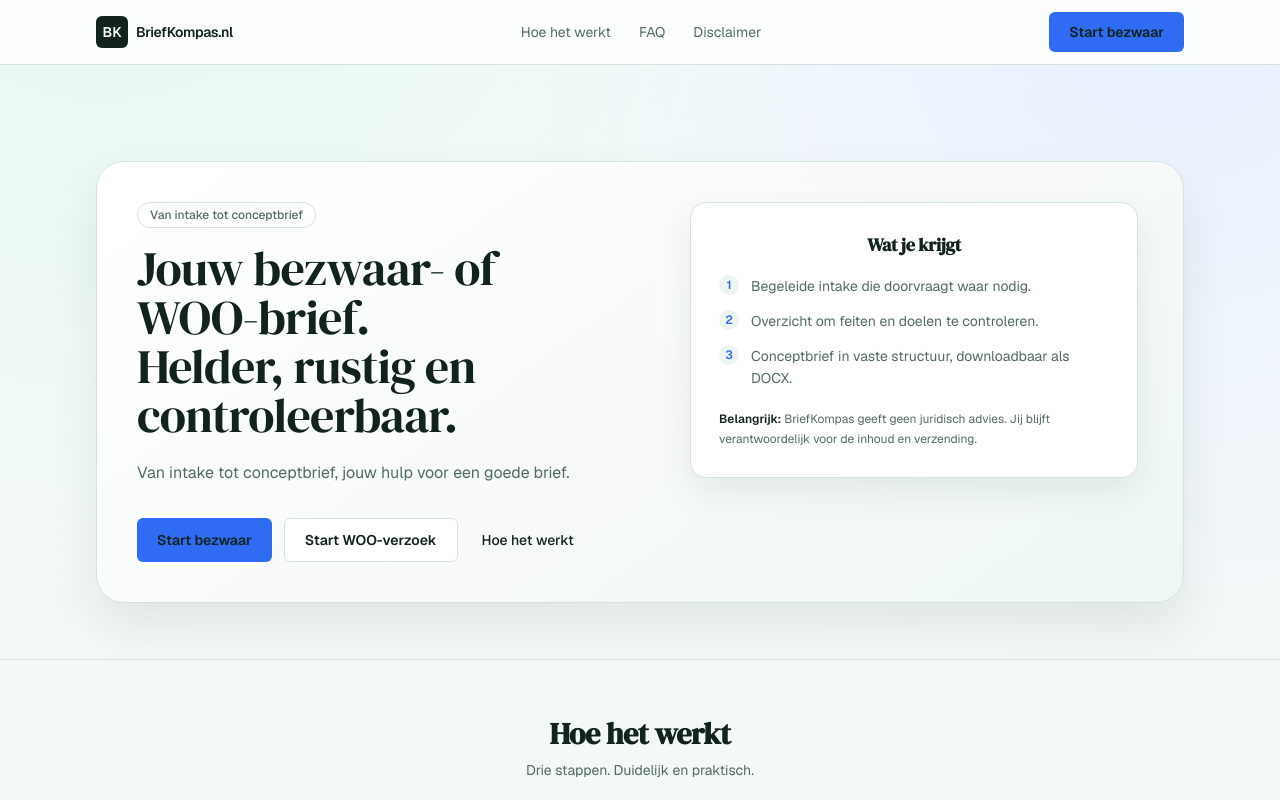
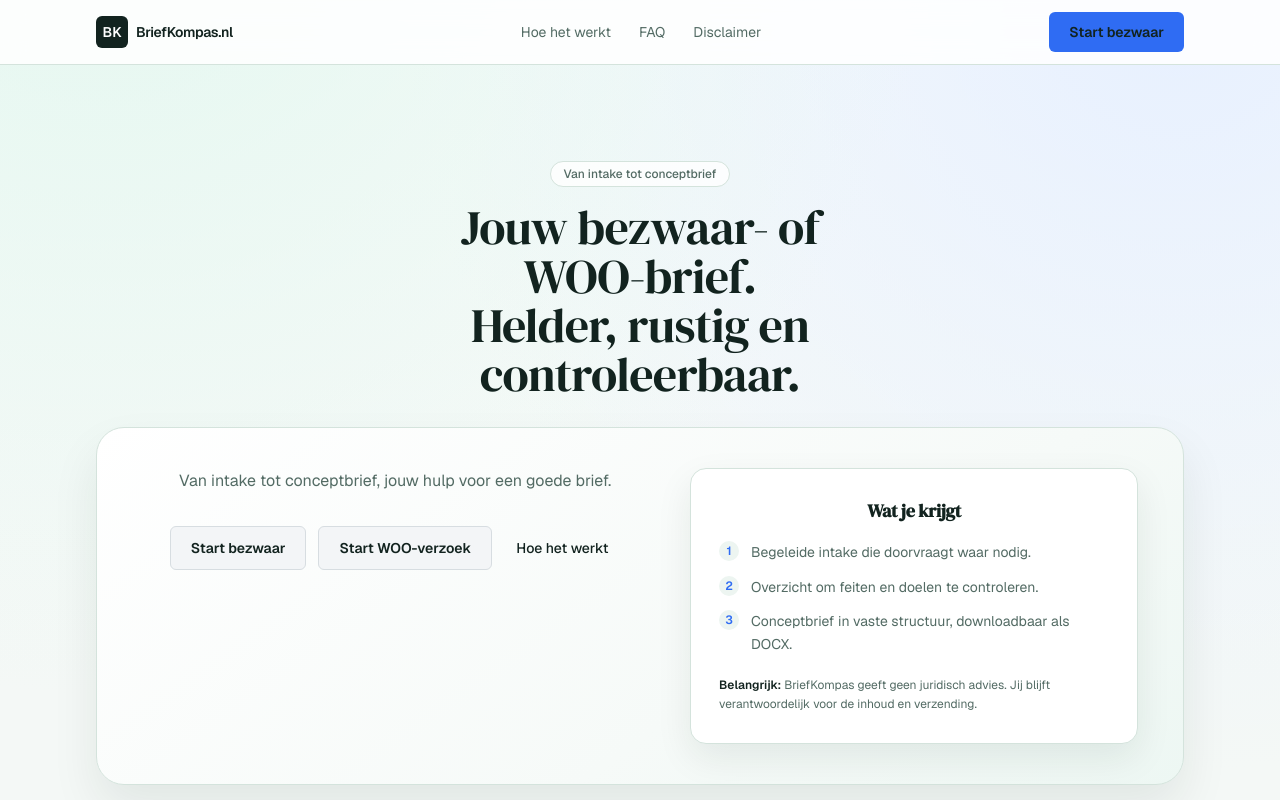
Before and after one commit to Stephanoud/briefkompas2, a Next.js app: page / in a window 1280 px wide. Shown: the top 800 px of the page. Built offline with nearby package versions, Linux system fonts and the light colour scheme.

Commit message:
Move hero headline above card and lighten start buttons

```diff
--- a/app/page.tsx
+++ b/app/page.tsx
@@ -4,10 +4,8 @@ import Container from "@/components/Container";
 const contentWidthClass = "mx-auto w-full max-w-[1100px]";
 const surfaceCardClass =
   "rounded-2xl border border-[var(--border)] bg-white shadow-[0_14px_36px_rgba(17,33,28,0.08)]";
-const primaryButtonClass =
-  "inline-flex h-11 items-center justify-center rounded-md bg-[var(--brand)] px-5 text-sm font-semibold text-white hover:bg-[var(--brand-strong)] focus-visible:outline-none focus-visible:ring-2 focus-visible:ring-[var(--ring)] focus-visible:ring-offset-2";
-const secondaryButtonClass =
-  "inline-flex h-11 items-center justify-center rounded-md border border-[var(--border)] bg-white px-5 text-sm font-semibold text-[var(--foreground)] hover:bg-[var(--surface-soft)] focus-visible:outline-none focus-visible:ring-2 focus-visible:ring-[var(--ring)] focus-visible:ring-offset-2";
+const startButtonClass =
+  "inline-flex h-11 items-center justify-center rounded-md border border-[#d7dde1] bg-[#f3f5f7] px-5 text-sm font-semibold text-[var(--foreground)] hover:bg-[#e9edf1] focus-visible:outline-none focus-visible:ring-2 focus-visible:ring-[var(--ring)] focus-visible:ring-offset-2";
 const tertiaryButtonClass =
   "inline-flex h-11 items-center justify-center rounded-md px-3 text-sm font-medium text-[var(--muted)] hover:text-[var(--foreground)]";
 
@@ -40,29 +38,31 @@ export default function Page() {
     <>
       <section className="w-full border-b border-[var(--border)] py-10 sm:py-14">
         <Container>
-          <div
-            className={`${contentWidthClass} rounded-[28px] border border-[var(--border)] bg-[linear-gradient(145deg,#ffffff_0%,#f6faf8_62%,#edf7f3_100%)] px-6 py-8 shadow-[0_24px_48px_rgba(17,33,28,0.08)] sm:px-10 sm:py-10`}
-          >
-            <div className="grid gap-8 lg:grid-cols-[1.06fr_0.94fr] lg:items-start">
-              <div className="text-center lg:text-left">
+          <div className={contentWidthClass}>
+            <div className="text-center">
               <p className="inline-flex items-center rounded-full border border-[var(--border)] bg-white/80 px-3 py-1 text-xs font-medium text-[var(--muted)]">
                 Van intake tot conceptbrief
               </p>
-
-                <h1 className="mx-auto mt-4 max-w-[15ch] text-4xl leading-[1.02] tracking-[-0.02em] sm:text-5xl lg:mx-0">
+              <h1 className="mx-auto mt-4 max-w-[15ch] text-4xl leading-[1.02] tracking-[-0.02em] sm:text-5xl">
                 Jouw bezwaar- of WOO-brief. Helder, rustig en controleerbaar.
               </h1>
+            </div>
 
-                <p className="mx-auto mt-5 max-w-[58ch] text-base leading-relaxed text-[var(--muted)] lg:mx-0">
+            <div
+              className="mt-7 rounded-[28px] border border-[var(--border)] bg-[linear-gradient(145deg,#ffffff_0%,#f6faf8_62%,#edf7f3_100%)] px-6 py-8 shadow-[0_24px_48px_rgba(17,33,28,0.08)] sm:px-10 sm:py-10"
+            >
+              <div className="grid gap-8 lg:grid-cols-[1.06fr_0.94fr] lg:items-start">
+                <div className="text-center">
+                  <p className="mx-auto max-w-[58ch] text-base leading-relaxed text-[var(--muted)]">
                     Van intake tot conceptbrief, jouw hulp voor een goede brief.
                   </p>
 
-                <div className="mt-8 flex flex-wrap items-center justify-center gap-3 lg:justify-start">
-                  <Link href="/start-bezwaar" className={primaryButtonClass}>
+                  <div className="mt-8 flex flex-wrap items-center justify-center gap-3">
+                    <Link href="/start-bezwaar" className={startButtonClass}>
                       Start bezwaar
                     </Link>
 
-                  <Link href="/start-woo" className={secondaryButtonClass}>
+                    <Link href="/start-woo" className={startButtonClass}>
                       Start WOO-verzoek
                     </Link>
 
@@ -88,9 +88,10 @@ export default function Page() {
                     </ol>
 
                     <p className="mt-5 text-xs leading-relaxed text-[var(--muted)]">
-                    <span className="font-semibold text-[var(--foreground)]">Belangrijk:</span> BriefKompas geeft geen
-                    juridisch advies. Jij blijft verantwoordelijk voor de inhoud en verzending.
+                      <span className="font-semibold text-[var(--foreground)]">Belangrijk:</span> BriefKompas geeft
+                      geen juridisch advies. Jij blijft verantwoordelijk voor de inhoud en verzending.
                     </p>
+                  </div>
                 </div>
               </div>
             </div>
@@ -131,11 +132,11 @@ export default function Page() {
               </p>
 
               <div className="mt-7 flex flex-wrap items-center justify-center gap-3">
-                <Link href="/start-bezwaar" className={primaryButtonClass}>
+                <Link href="/start-bezwaar" className={startButtonClass}>
                   Start bezwaar
                 </Link>
 
-                <Link href="/start-woo" className={secondaryButtonClass}>
+                <Link href="/start-woo" className={startButtonClass}>
                   Start WOO-verzoek
                 </Link>
 
```
Lines whose indentation alone changed are shown as unchanged.
